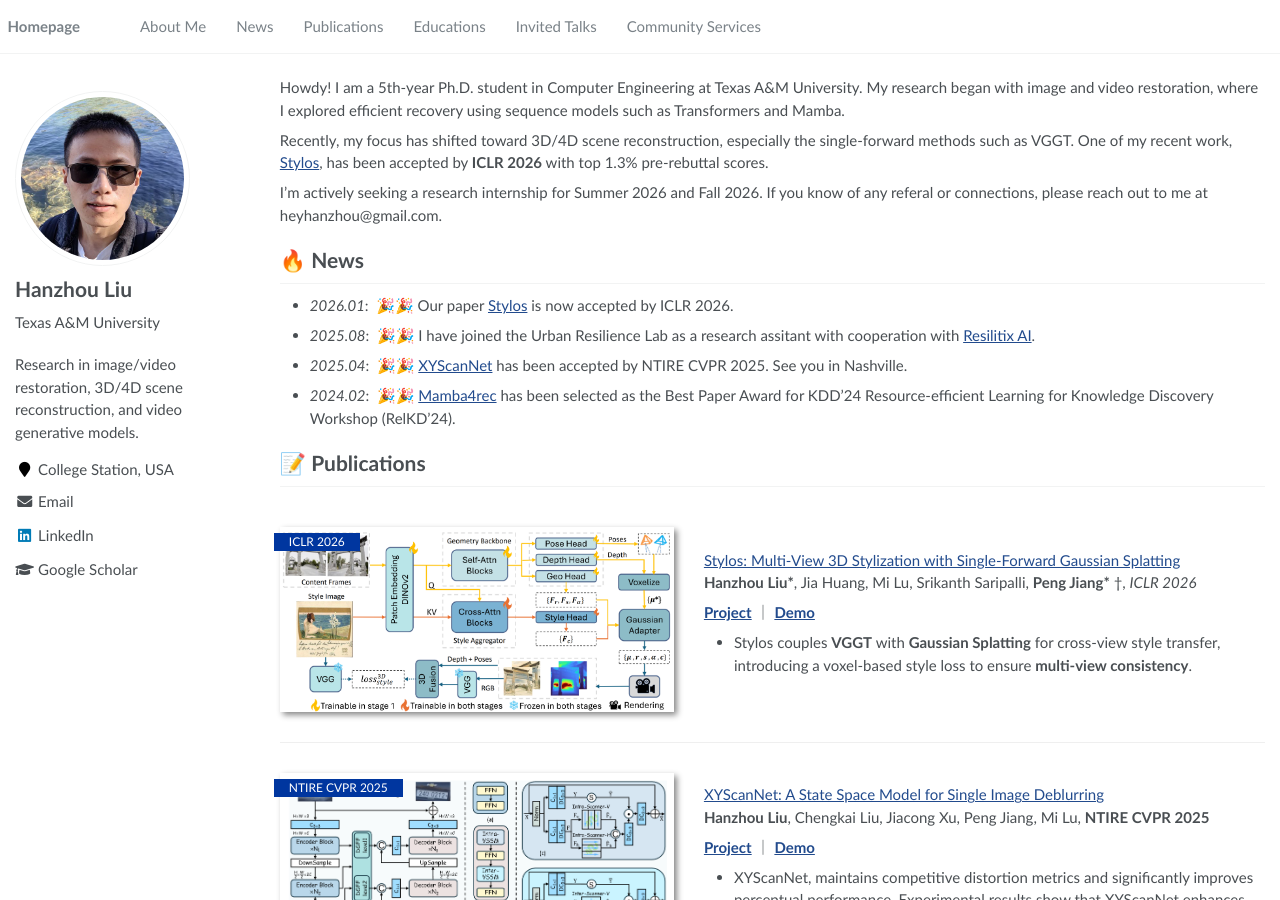
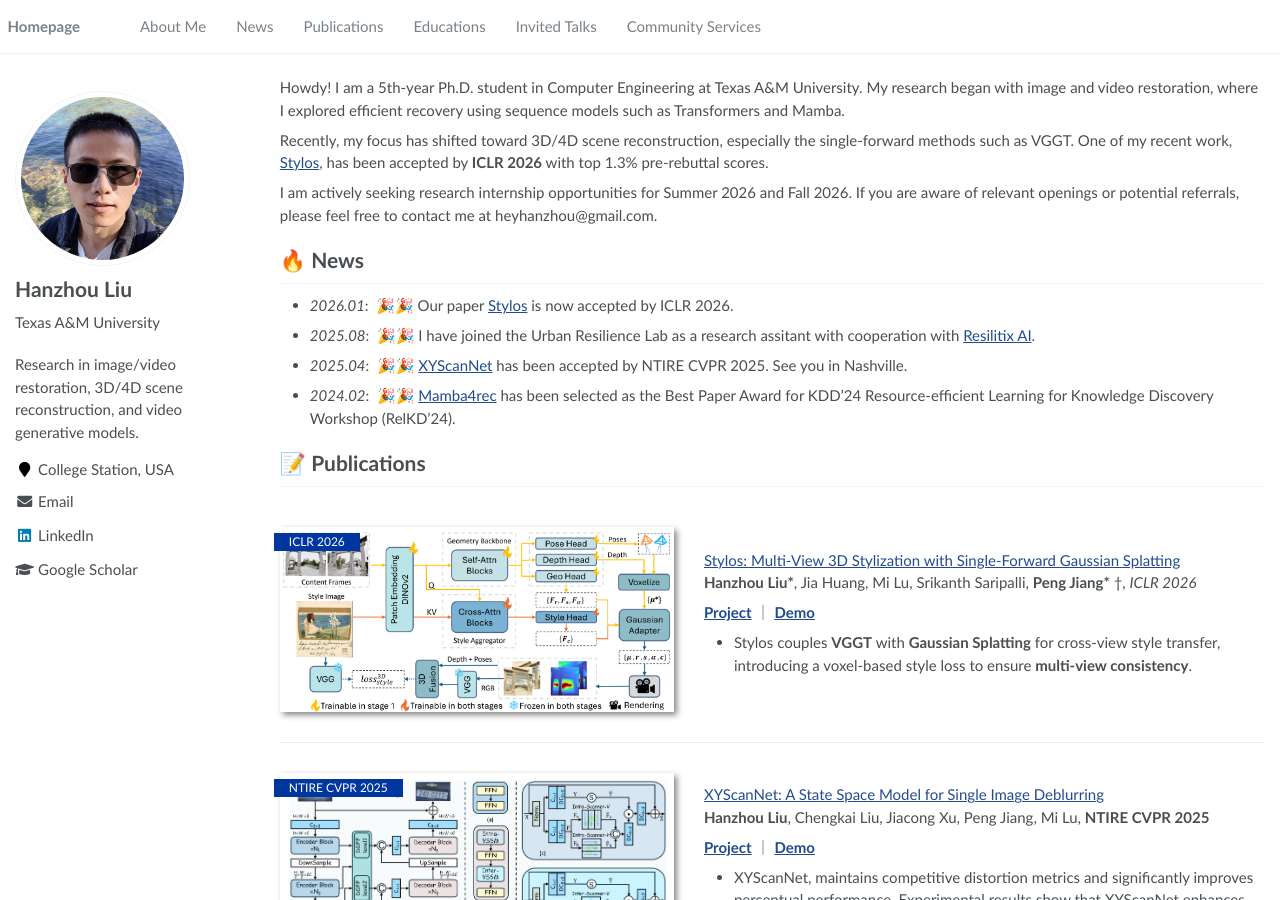
Before and after one commit to HanzhouLiu/hanzhouliu.github.io, a Jekyll site: the page built from _pages/about.md, in a window 1280 px wide and 900 px high. Built offline with Jekyll 4.4.1, drawn with Linux system fonts in a browser that asks for light colours.

Commit message:
fixed some grammar mistakes

```diff
--- a/_pages/about.md
+++ b/_pages/about.md
@@ -21,7 +21,7 @@ Howdy! I am a 5th-year Ph.D. student in Computer Engineering at Texas A&M Univer
 
 Recently, my focus has shifted toward 3D/4D scene reconstruction, especially the single-forward methods such as VGGT. One of my recent work, [Stylos](https://hanzhouliu.github.io/StylOS/), has been accepted by <strong>ICLR 2026</strong> with top 1.3% pre-rebuttal scores.
 
-I'm actively seeking a research internship for Summer 2026 and Fall 2026. If you know of any referal or connections, please reach out to me at heyhanzhou@gmail.com.
+I am actively seeking research internship opportunities for Summer 2026 and Fall 2026. If you are aware of relevant openings or potential referrals, please feel free to contact me at heyhanzhou@gmail.com.
 
 <!--My research interest includes neural machine translation and computer vision. I have published more than 100 papers at the top international AI conferences with total <a href='https://scholar.google.com/citations?user=DhtAFkwAAAAJ'>google scholar citations <strong><span id='total_cit'>260000+</span></strong></a> (You can also use google scholar badge <a href='https://scholar.google.com/citations?user=DhtAFkwAAAAJ'><img src="https://img.shields.io/endpoint?url={{ url | url_encode }}&logo=Google%20Scholar&labelColor=f6f6f6&color=9cf&style=flat&label=citations"></a>).
 -->
```
